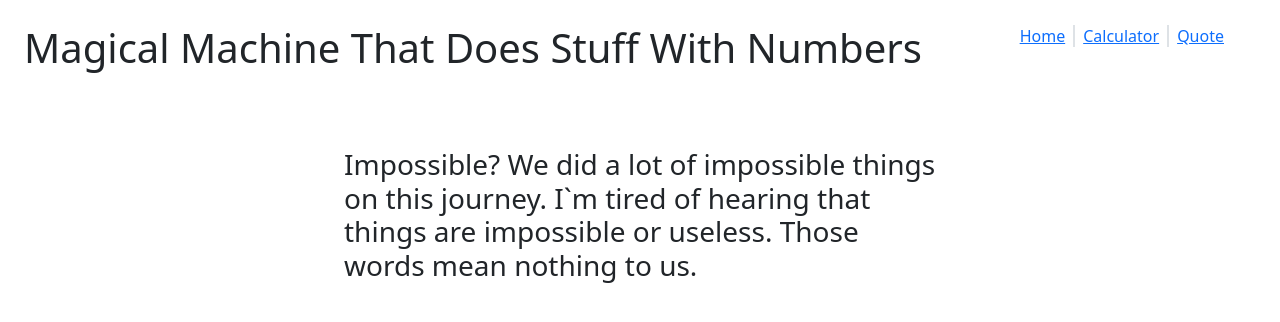
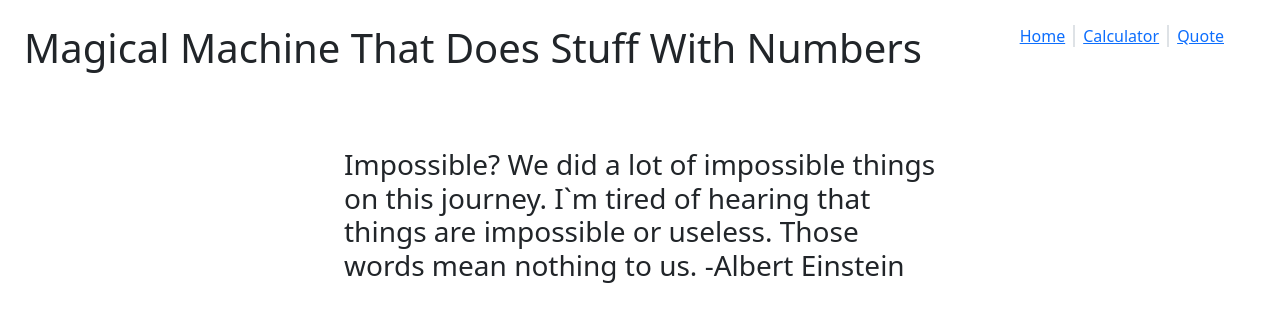
Before and after one commit to Zibilyonik/react-calculator, a React (Create React App) app: page /quote in a window 1280 px wide. Shown: the top 322 px of the page. Built offline with nearby package versions, Linux system fonts and the light colour scheme.

Commit message:
update quote

```diff
--- a/src/components/Quote.js
+++ b/src/components/Quote.js
@@ -5,6 +5,7 @@ const Quote = () => (
     <h3 className="w-50 mx-auto">
       Impossible? We did a lot of impossible things on this journey.
       I`m tired of hearing that things are impossible or useless. Those words mean nothing to us.
+      -Albert Einstein
     </h3>
   </div>
 );
```
